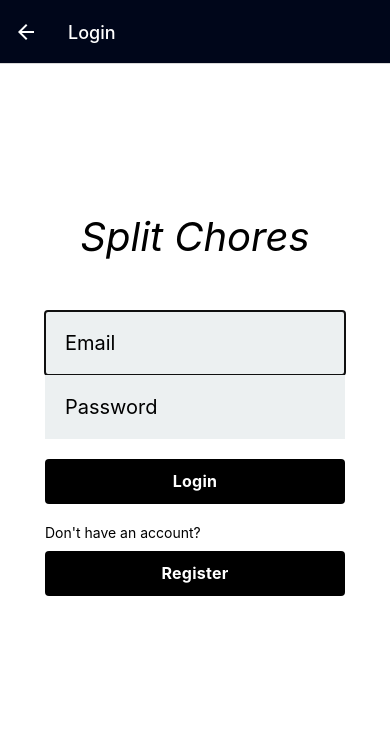
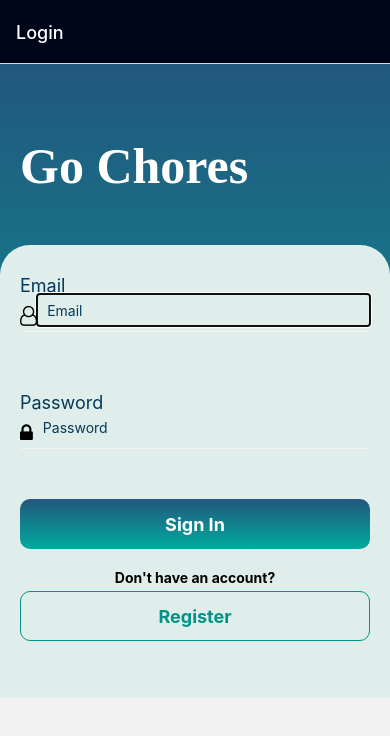
Before and after one commit to musaissa15/Project-split, a React Native app: screen /Login in a window 390 px wide. Shown: the top 736 px of the page. Built offline with nearby package versions, Linux system fonts and the light colour scheme; no server answers.

Commit message:
update_login

```diff
--- a/App.jsx
+++ b/App.jsx
@@ -38,7 +38,7 @@ export default function App() {
       <CurrentUserContext.Provider value={currentUser} >
         <Stack.Navigator
           screenOptions={globalScreenOptions}
-          initialRouteName="Welcome"
+          initialRouteName="Login"
         >
           <Stack.Screen name="Login" component={Login} />
           <Stack.Screen name="Welcome" component={WelcomeScreen} />
--- a/src/screens/Login.jsx
+++ b/src/screens/Login.jsx
@@ -1,31 +1,31 @@
+import React, { useEffect, useState } from "react";
+import { createNativeStackNavigator } from "@react-navigation/native-stack";
 import {
-  StyleSheet,
+  View,
   Text,
-  useColorScheme,
-  View,
+  TouchableOpacity,
   TextInput,
-} from "react-native";
-import { MaterialCommunityIcons } from "@expo/vector-icons";
-import React, { useEffect, useState } from "react";
-// import { Button, Input, Image } from "react-native-elements";
-import { KeyboardAvoidingView, Pressable } from "react-native";
-import { StatusBar } from "expo-status-bar";
-import { auth } from "../../firebase-config";
-import { createNativeStackNavigator } from "@react-navigation/native-stack";
-import { signInWithEmailAndPassword } from "firebase/auth";
+  Platform,
+  StyleSheet ,
+  StatusBar,
+  Alert,
+  Pressable,
+  KeyboardAvoidingView
+} from 'react-native';
+import * as Animatable from 'react-native-animatable';
+import FontAwesome from 'react-native-vector-icons/FontAwesome';
+import Feather from 'react-native-vector-icons/Feather';
+import { useTheme } from 'react-native-paper';
+import { auth } from '../../firebase-config';
+import { signInWithEmailAndPassword } from 'firebase/auth';
+import { LinearGradient } from 'expo-linear-gradient';
+
+
+
 
 const Login = ({ navigation }) => {
   const [email, setEmail] = useState("");
   const [password, setPassword] = useState("");
-
-  //   useEffect(() => {
-  //     const unsubscribe = auth.onAuthStateChanged((authUser) => {
-  //       if (authUser) {
-  //         navigation.replace("App");
-  //       }
-  //     });
-  //     return unsubscribe;
-  //   }, []);
 
   const signIn = () => {
     signInWithEmailAndPassword(auth, email, password)
@@ -38,87 +38,178 @@ const Login = ({ navigation }) => {
       });
   };
 
+
+
+
+  const { colors } = useTheme();
+
   return (
-    <KeyboardAvoidingView behavior="padding" style={styles.container}>
-      <StatusBar style="light" />
-      <Text style={styles.titleContainer}>Split Chores</Text>
-      <View style={styles.inputContainer}>
-        <TextInput
-          style={styles.input}
+    <KeyboardAvoidingView>
+      <LinearGradient colors={["#22577E", "#01ab9d"]}
+      style={styles.container}>
+
+    <View style={styles.header}>
+      <Text style={styles.text_header}>Go Chores</Text>
+    </View>
+    <View style={styles.footer}>
+      <Text style={styles.text_footer}>Email </Text>
+      <View style={styles.action}>
+      <FontAwesome
+      name="user-o"
+      color={colors.text}
+      size={20}
+      />
+      <TextInput
+          style={styles.textInput}
           placeholder="Email"
           autoFocus
+          autoCapitalize="none"
           value={email}
           onChangeText={(text) => setEmail(text)}
         />
-        <TextInput
-          style={styles.input}
+        </View>
+
+      <Text style={[styles.text_footer, {marginTop: 60}]}>Password </Text>
+      <View style={styles.action}>
+      <FontAwesome
+      name="lock"
+      color={colors.text}
+      size={20}
+      />
+     <TextInput
+          style={styles.textInput}
           placeholder="Password"
-          secureTextEntry
+          secureTextEntry={true}
+          autoCapitalize="none"
           value={password}
           onChangeText={(text) => setPassword(text)}
         />
-        <Pressable style={styles.button} onPress={signIn}>
-          <Text style={styles.text}>Login</Text>
-        </Pressable>
+        </View>
 
-        <Text style={styles.registerMessage}>Don't have an account?</Text>
-        <Pressable
-          style={styles.button}
-          onPress={() => navigation.navigate("Register")}
-        >
-          <Text style={styles.text}>Register</Text>
-        </Pressable>
+<View style={styles.button}>
+
+<LinearGradient
+colors={["#22577E", "#01ab9d"]}
+style={styles.signIn}>
+    <TouchableOpacity
+    onPress={signIn}>
+
+
+  <Text style={[styles.textSign, {
+    color: '#fff'
+  }]}
+  >Sign In</Text>
+   </TouchableOpacity>
+  </LinearGradient>
+
+  <Text style={styles.registerMessage}>Don't have an account?</Text>
+
+  <TouchableOpacity
+  onPress={() => navigation.navigate("Register")}
+  style={[styles.signIn, {
+    borderColor: '#009387',
+    borderWidth: 1,
+    marginTop: 15
+  }]}
+  >
+
+    <Text style={[styles.textSign, {
+      color: '#009387',
+    }]}>Register</Text>
+  </TouchableOpacity>
+</View>
+<View style={{ height: 100 }} />
       </View>
+      </LinearGradient>
 
-      <View style={{ height: 100 }} />
-    </KeyboardAvoidingView>
-  );
-};
+</KeyboardAvoidingView>
 
-export default Login;
+
+  )
+}
+
+
+
+
+
+export default Login
 
 const styles = StyleSheet.create({
   container: {
     flex: 1,
-    alignItems: "center",
-    justifyContent: "center",
-    padding: 10,
-    backgroundColor: "white",
+
   },
-  input: {
-    width: 300,
-    backgroundColor: "#ecf0f1",
-    padding: 20,
-    alignItems: "center",
-    fontSize: 20,
+  header: {
+      flex: 1,
+      justifyContent: 'flex-end',
+      paddingHorizontal: 20,
+      paddingBottom: 50,
+
   },
-  inputContainer: {
-    width: 300,
+  footer: {
+      flex: 3,
+      backgroundColor: '#DFEEEA',
+      borderTopLeftRadius: 30,
+      borderTopRightRadius: 30,
+      paddingHorizontal: 20,
+      paddingVertical: 30
   },
-  titleContainer: {
-    fontStyle: "italic",
-    fontSize: 40,
-    marginBottom: 50,
+  text_header: {
+      color: '#fff',
+      fontWeight: 'bold',
+      fontSize: 50,
+      fontFamily: "Poppins",
   },
-  registerMessage: {
-    marginTop: 20,
-    marginBottom: -10,
+  text_footer: {
+      color: '#05375a',
+      fontSize: 18
+  },
+  action: {
+      flexDirection: 'row',
+      marginTop: 10,
+      borderBottomWidth: 1,
+      borderBottomColor: '#f2f2f2',
+      paddingBottom: 5
+  },
+  actionError: {
+      flexDirection: 'row',
+      marginTop: 10,
+      borderBottomWidth: 1,
+      borderBottomColor: '#FF0000',
+      paddingBottom: 5
+  },
+  textInput: {
+      flex: 1,
+      marginTop: Platform.OS === 'ios' ? 0 : -12,
+      paddingLeft: 10,
+      color: '#05375a',
+  },
+  errorMsg: {
+      color: '#FF0000',
+      fontSize: 14,
   },
   button: {
-    marginTop: 20,
+    alignItems: 'center',
+    marginTop: 50
+},
+signIn: {
+    width: '100%',
+    height: 50,
+    justifyContent: 'center',
+    alignItems: 'center',
+    borderRadius: 10
+},
+textSign: {
+    fontSize: 18,
+    fontWeight: 'bold',
     alignItems: "center",
-    justifyContent: "center",
-    paddingVertical: 12,
-    paddingHorizontal: 32,
-    borderRadius: 4,
-    elevation: 3,
-    backgroundColor: "black",
-  },
-  text: {
-    fontSize: 16,
-    lineHeight: 21,
-    fontWeight: "bold",
-    letterSpacing: 0.25,
-    color: "white",
-  },
+    justifyContent: 'center',
+},
+registerMessage: {
+  marginTop: 20,
+  marginBottom: -10,
+  fontWeight: 'bold',
+},
+
+
 });
```
